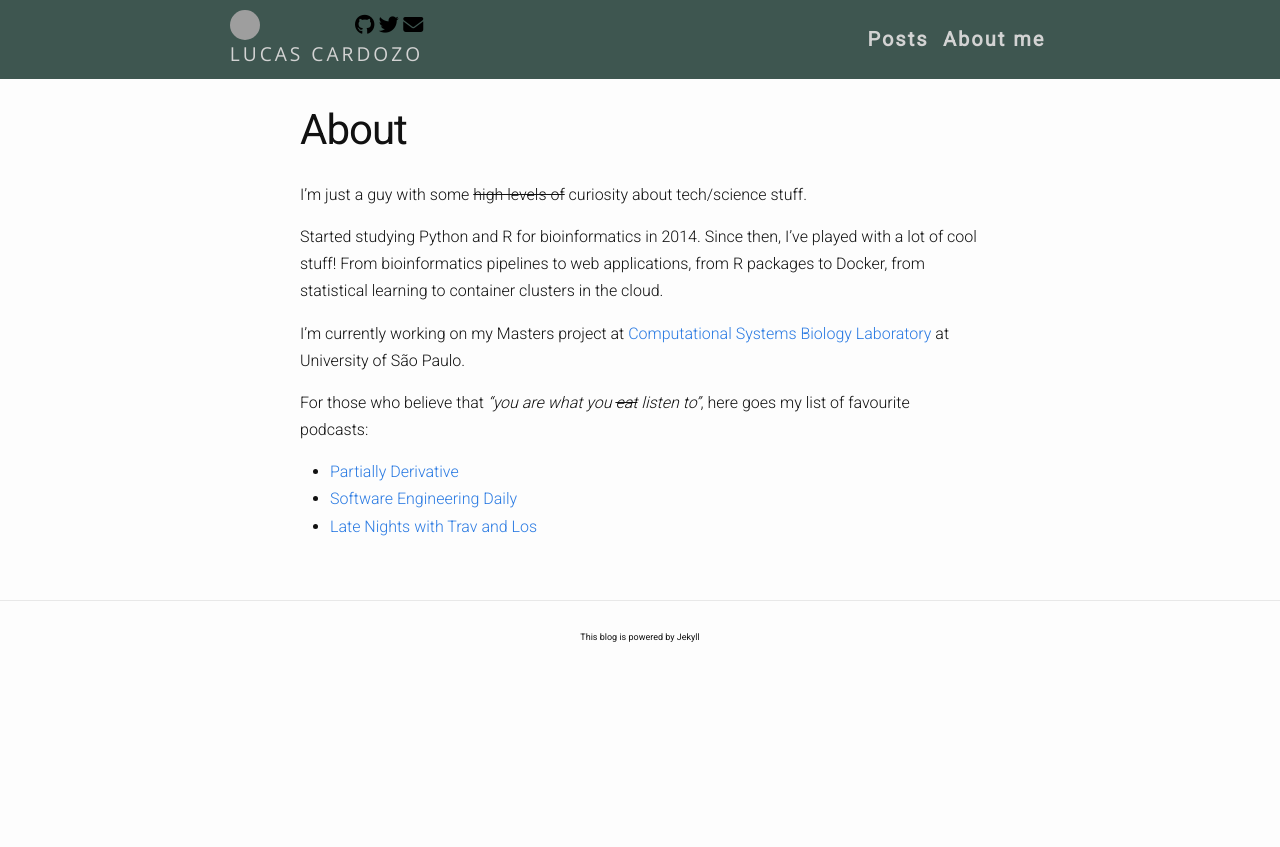
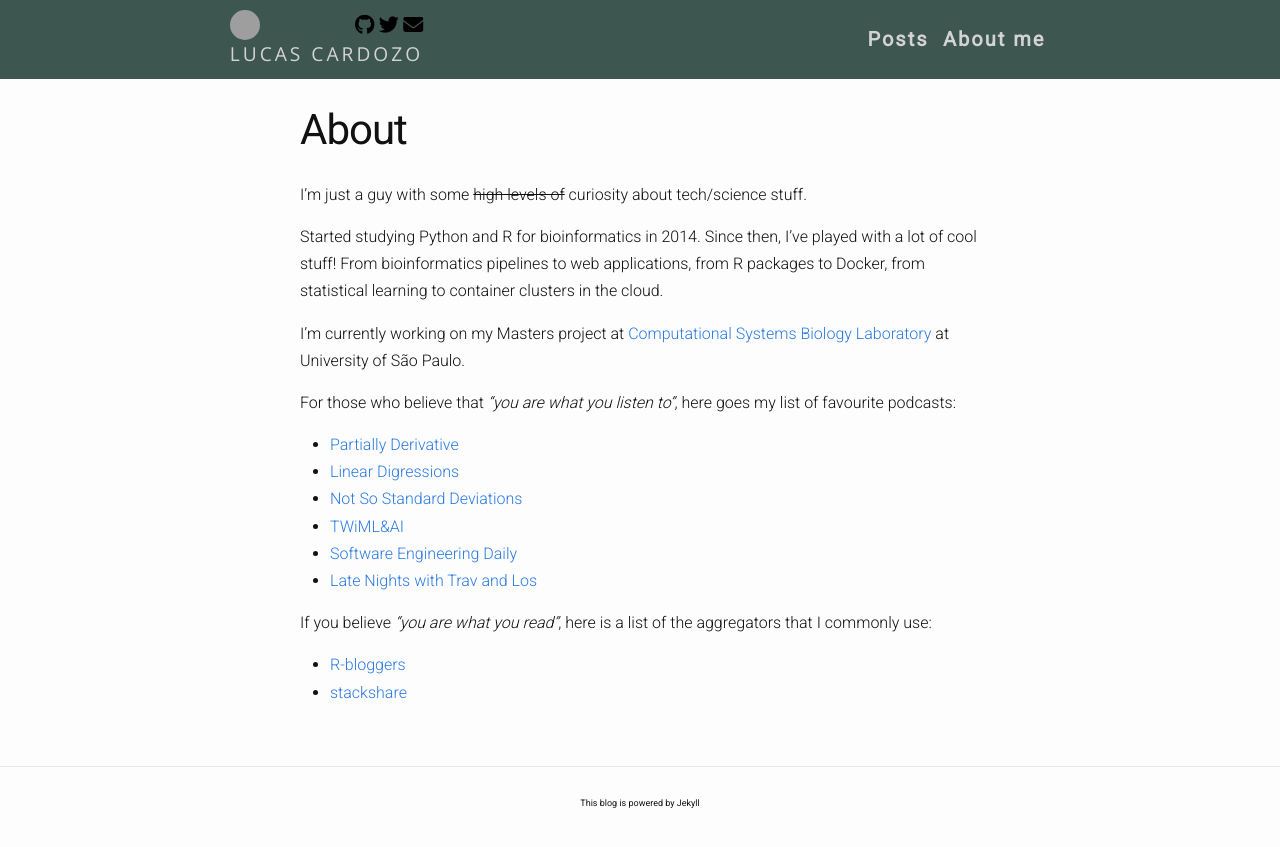
Before and after one commit to lecardozo/lecardozo.github.io, a Jekyll site: the page built from about.md, in a window 1280 px wide. Shown: the top 847 px of the page. Built offline with Jekyll 4.4.1, drawn with Linux system fonts in a browser that asks for light colours; nearby versions of some CDN libraries; grey boxes are pictures that could not be loaded.

Commit message:
update about

```diff
--- a/_posts/2018-01-29-rworker.markdown
+++ b/_posts/2018-01-29-rworker.markdown
@@ -1,7 +1,7 @@
 ---
 layout: post
 title:  "Another way to put R code into production"
-date:   2018-01-29 00:26:00
+date:   2018-01-30 00:26:00
 tag: R
 ---
 
--- a/about.md
+++ b/about.md
@@ -9,7 +9,14 @@ Started studying Python and R for bioinformatics in 2014. Since then, I've playe
 
 I'm currently working on my Masters project at [Computational Systems Biology Laboratory](http://csbiology.com) at University of São Paulo.
 
-For those who believe that *"you are what you ~~eat~~ listen to"*, here goes my list of favourite podcasts:
+For those who believe that *"you are what you listen to"*, here goes my list of favourite podcasts:
  - [Partially Derivative](http://partiallyderivative.com/)
+ - [Linear Digressions](http://lineardigressions.com/)
+ - [Not So Standard Deviations](http://lineardigressions.com/)
+ - [TWiML&AI](http://lineardigressions.com/)
  - [Software Engineering Daily](https://softwareengineeringdaily.com/)
  - [Late Nights with Trav and Los](http://www.travandlos.com/)
+
+If you believe *"you are what you read"*, here is a list of the aggregators that I commonly use:
+ - [R-bloggers](https://www.r-bloggers.com/)
+ - [stackshare](https://stackshare.io/)
```
